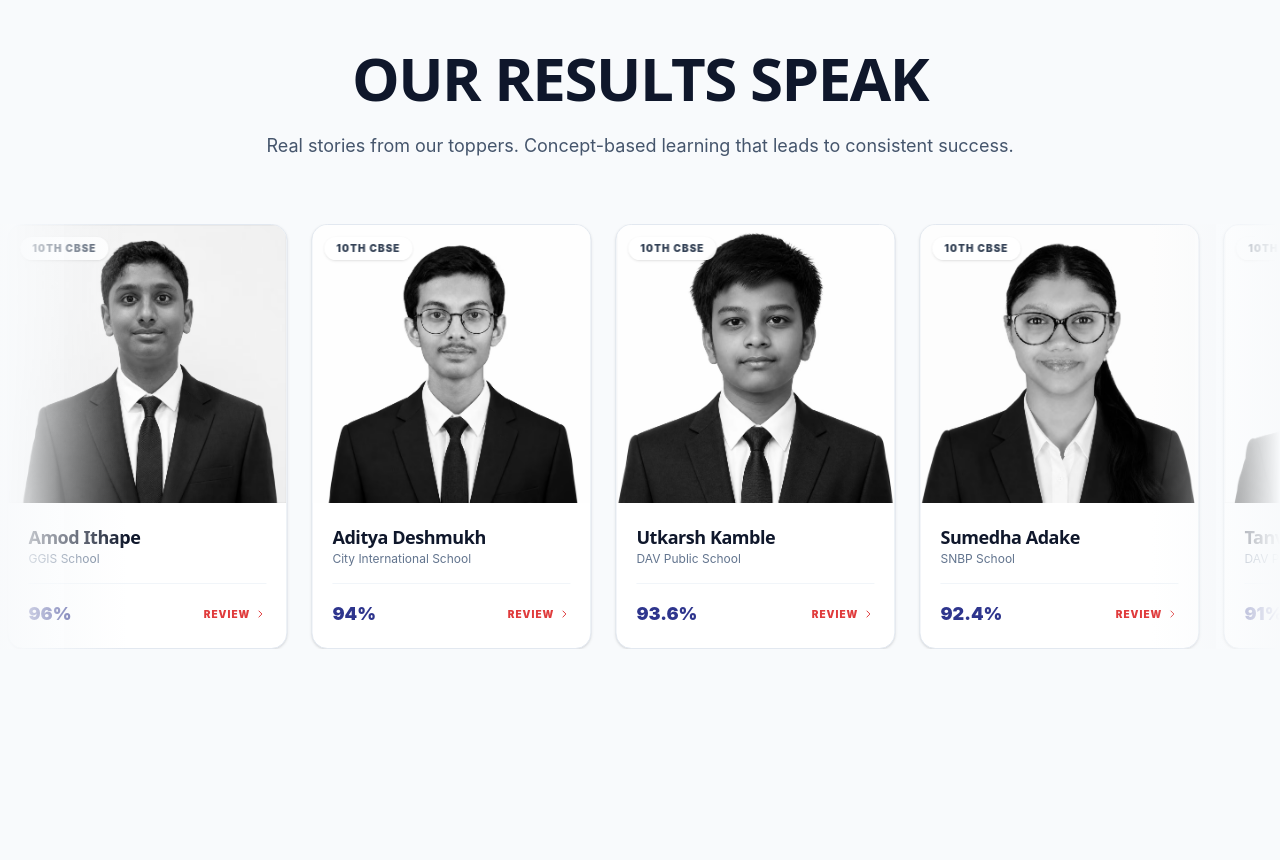
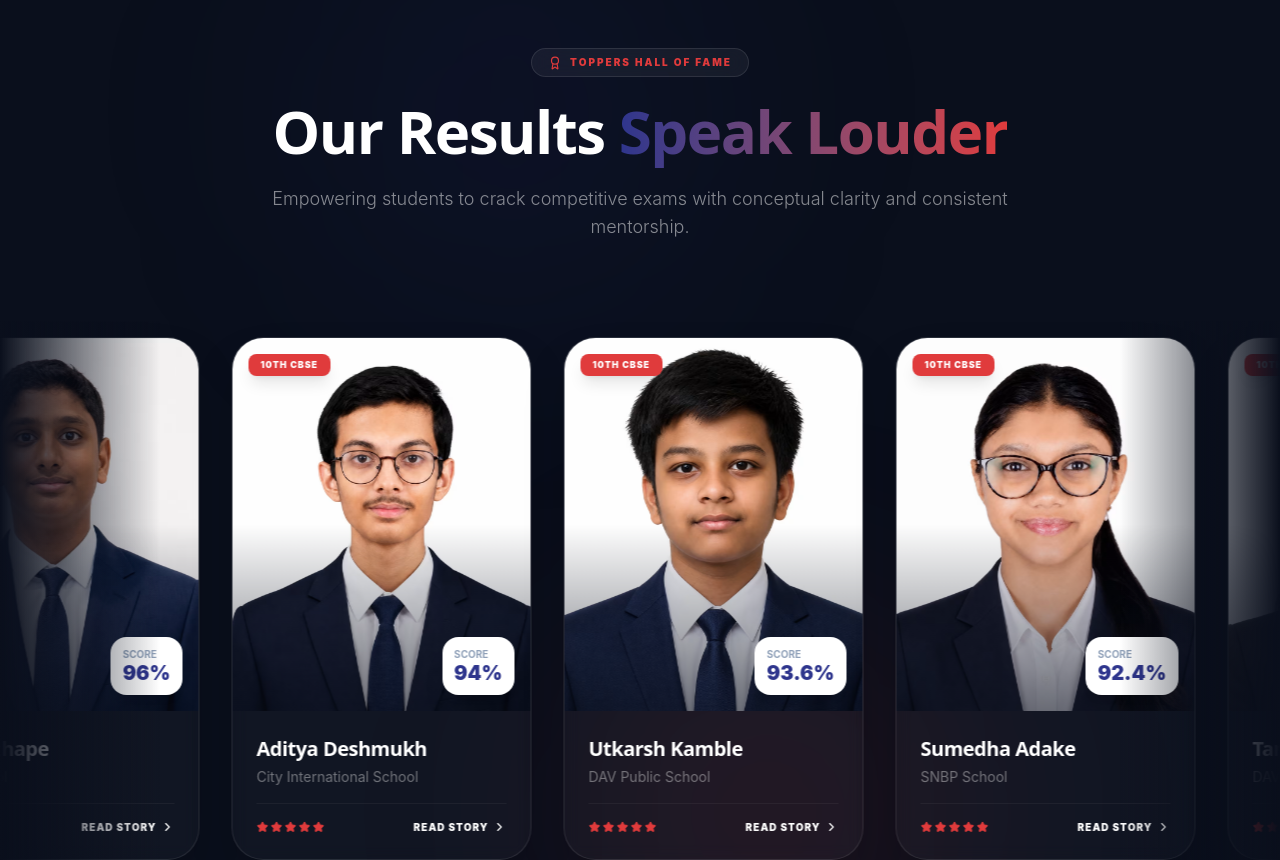
Before and after one commit to accesslysolution/uniqueclasses, a Next.js app: page / in a window 1280 px wide. Shown: the part 1740-2600 px from the top of the page. Built offline with nearby package versions, Linux system fonts and the light colour scheme; no server answers.

Commit message:
Updated color

```diff
--- a/src/components/sections/ResultsSection.tsx
+++ b/src/components/sections/ResultsSection.tsx
@@ -3,7 +3,7 @@
 import { motion } from "framer-motion";
 import { Container, Section } from "@/components/ui/Container";
 import { studentResults, Student } from "@/data/students";
-import { ChevronRight } from "lucide-react";
+import { ChevronRight, Award, Star } from "lucide-react";
 
 interface ResultsSectionProps {
   onStudentClick: (student: Student) => void;
@@ -14,27 +14,34 @@ export const ResultsSection = ({ onStudentClick }: ResultsSectionProps) => {
   const scrollResults = [...studentResults, ...studentResults, ...studentResults];
 
   return (
-    <Section id="results" className="bg-slate-50 overflow-hidden py-24">
-      <Container>
-        <div className="text-center max-w-3xl mx-auto mb-16">
-          <h2 className="text-4xl md:text-6xl font-display font-bold text-slate-900 mb-6 uppercase tracking-tight">
-            Our Results Speak
+    <Section id="results" className="bg-[#0A0F1C] overflow-hidden py-24 relative">
+      {/* Decorative background glow */}
+      <div className="absolute top-0 left-1/4 w-96 h-96 bg-primary/10 rounded-full blur-[120px] pointer-events-none" />
+      <div className="absolute bottom-0 right-1/4 w-96 h-96 bg-cta/10 rounded-full blur-[120px] pointer-events-none" />
+
+      <Container className="relative z-10">
+        <div className="text-center max-w-3xl mx-auto mb-20">
+          <div className="inline-flex items-center gap-2 px-4 py-1.5 rounded-full bg-white/5 border border-white/10 backdrop-blur-md text-cta text-[10px] font-black uppercase tracking-[0.2em] mb-6">
+            <Award size={14} /> Toppers Hall of Fame
+          </div>
+          <h2 className="text-4xl md:text-6xl font-display font-bold text-white mb-6 tracking-tight">
+            Our Results <span className="text-transparent bg-clip-text bg-gradient-to-r from-primary to-cta">Speak Louder</span>
           </h2>
-          <p className="text-lg text-slate-600">
-            Real stories from our toppers. Concept-based learning that leads to consistent success.
+          <p className="text-lg text-white/50 font-light">
+            Empowering students to crack competitive exams with conceptual clarity and consistent mentorship.
           </p>
         </div>
       </Container>
 
-      <div className="relative flex overflow-hidden group">
+      <div className="relative flex overflow-hidden group py-4">
         <motion.div
-          className="flex flex-nowrap gap-6 min-w-full"
-          animate={{ x: [0, -1500] }} // Adjust based on your card width + gap
+          className="flex flex-nowrap gap-8 min-w-full"
+          animate={{ x: [0, -2500] }}
           transition={{
             x: {
               repeat: Infinity,
               repeatType: "loop",
-              duration: 35,
+              duration: 40,
               ease: "linear",
             },
           }}
@@ -49,8 +56,9 @@ export const ResultsSection = ({ onStudentClick }: ResultsSectionProps) => {
           ))}
         </motion.div>
 
-        <div className="pointer-events-none absolute inset-y-0 left-0 w-32 bg-gradient-to-r from-slate-50 to-transparent z-10" />
-        <div className="pointer-events-none absolute inset-y-0 right-0 w-32 bg-gradient-to-l from-slate-50 to-transparent z-10" />
+        {/* Soft edge masking for smooth transition */}
+        <div className="pointer-events-none absolute inset-y-0 left-0 w-40 bg-gradient-to-r from-[#0A0F1C] to-transparent z-10" />
+        <div className="pointer-events-none absolute inset-y-0 right-0 w-40 bg-gradient-to-l from-[#0A0F1C] to-transparent z-10" />
       </div>
     </Section>
   );
@@ -59,29 +67,45 @@ export const ResultsSection = ({ onStudentClick }: ResultsSectionProps) => {
 const StudentCard = ({ student, onOpen }: { student: Student; onOpen: () => void }) => {
   return (
     <div
-      className="flex-shrink-0 w-[280px] bg-white rounded-2xl border border-slate-200 overflow-hidden hover:border-cta/50 transition-all group/card shadow-sm hover:shadow-xl cursor-pointer"
+      className="flex-shrink-0 w-[300px] bg-white/[0.03] backdrop-blur-sm rounded-[2rem] border border-white/10 overflow-hidden hover:border-cta/50 transition-all group/card shadow-2xl cursor-pointer"
       onClick={onOpen}
     >
-      {/* 1:1 Aspect Ratio Box */}
-      <div className="relative aspect-square overflow-hidden bg-slate-100">
+      <div className="relative aspect-[4/5] overflow-hidden">
+        {/* Overlay Gradient for depth */}
+        <div className="absolute inset-0 bg-gradient-to-t from-[#0A0F1C] via-transparent to-transparent z-10 opacity-60" />
+
         <img
           src={student.image}
           alt={student.name}
-          className="w-full h-full object-cover grayscale group-hover/card:grayscale-0 group-hover/card:scale-105 transition-all duration-700"
+          className="w-full h-full object-cover group-hover/card:scale-110 transition-all duration-700 ease-out"
         />
-        <div className="absolute top-3 left-3 bg-white/90 backdrop-blur-md px-3 py-1 rounded-full text-[10px] font-black uppercase tracking-widest shadow-sm">
-          {student.exam}
+
+        {/* Tag Positioned over image */}
+        <div className="absolute top-4 left-4 z-20">
+          <div className="bg-cta text-white px-3 py-1 rounded-lg text-[9px] font-black uppercase tracking-widest shadow-lg">
+            {student.exam}
+          </div>
+        </div>
+
+        {/* Floating Score Badge */}
+        <div className="absolute bottom-4 right-4 z-20 bg-white p-3 rounded-2xl shadow-xl transform group-hover/card:-translate-y-2 transition-transform duration-500">
+           <div className="text-[10px] text-slate-400 font-bold uppercase leading-none mb-1">Score</div>
+           <div className="text-xl font-black text-primary leading-none">{student.score}</div>
         </div>
       </div>
 
-      <div className="p-5">
-        <h4 className="text-lg font-display font-bold text-slate-900 truncate">{student.name}</h4>
-        <p className="text-xs text-slate-500 truncate mb-4">{student.school}</p>
+      <div className="p-6">
+        <h4 className="text-xl font-display font-bold text-white mb-1 group-hover/card:text-cta transition-colors">
+          {student.name}
+        </h4>
+        <p className="text-sm text-white/40 truncate mb-4">{student.school}</p>
 
-        <div className="flex items-center justify-between pt-4 border-t border-slate-100">
-          <div className="text-lg font-black text-primary">{student.score}</div>
-          <div className="flex items-center gap-1 text-[10px] font-black text-cta uppercase tracking-widest group-hover/card:gap-2 transition-all">
-            Review <ChevronRight size={12} />
+        <div className="flex items-center justify-between pt-4 border-t border-white/5">
+          <div className="flex gap-0.5 text-cta">
+            {[...Array(5)].map((_, i) => <Star key={i} size={12} fill="currentColor" />)}
+          </div>
+          <div className="flex items-center gap-1 text-[10px] font-black text-white uppercase tracking-widest group-hover/card:text-cta transition-all">
+            Read Story <ChevronRight size={14} className="group-hover/card:translate-x-1 transition-transform" />
           </div>
         </div>
       </div>
```
